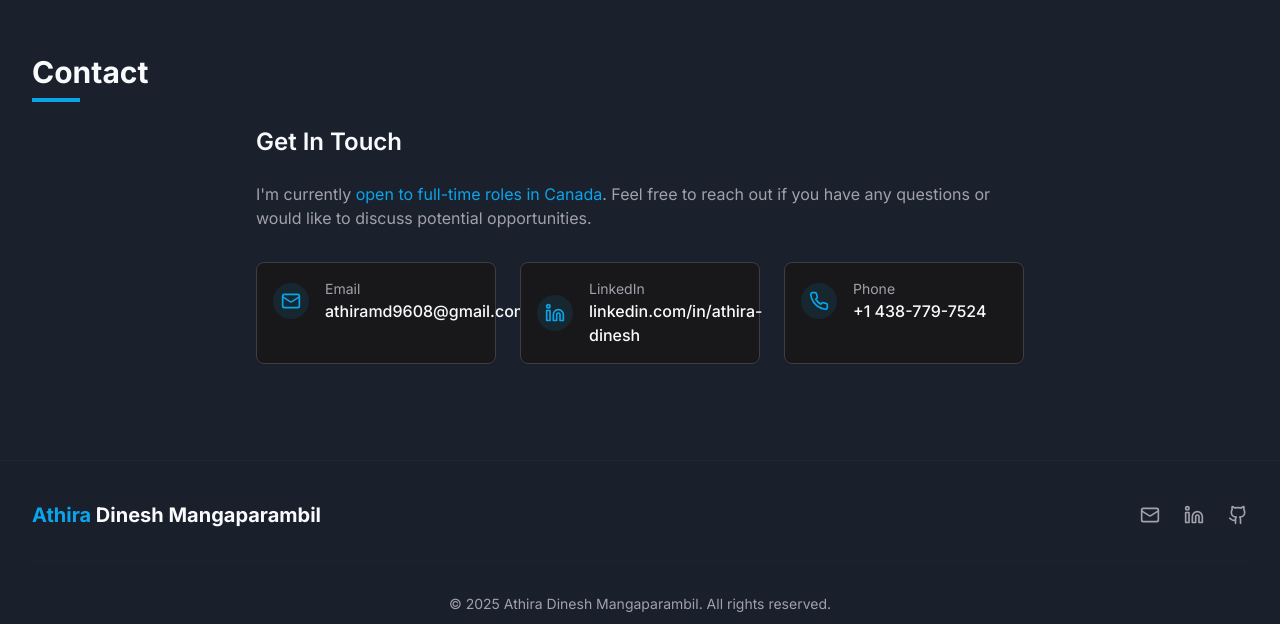
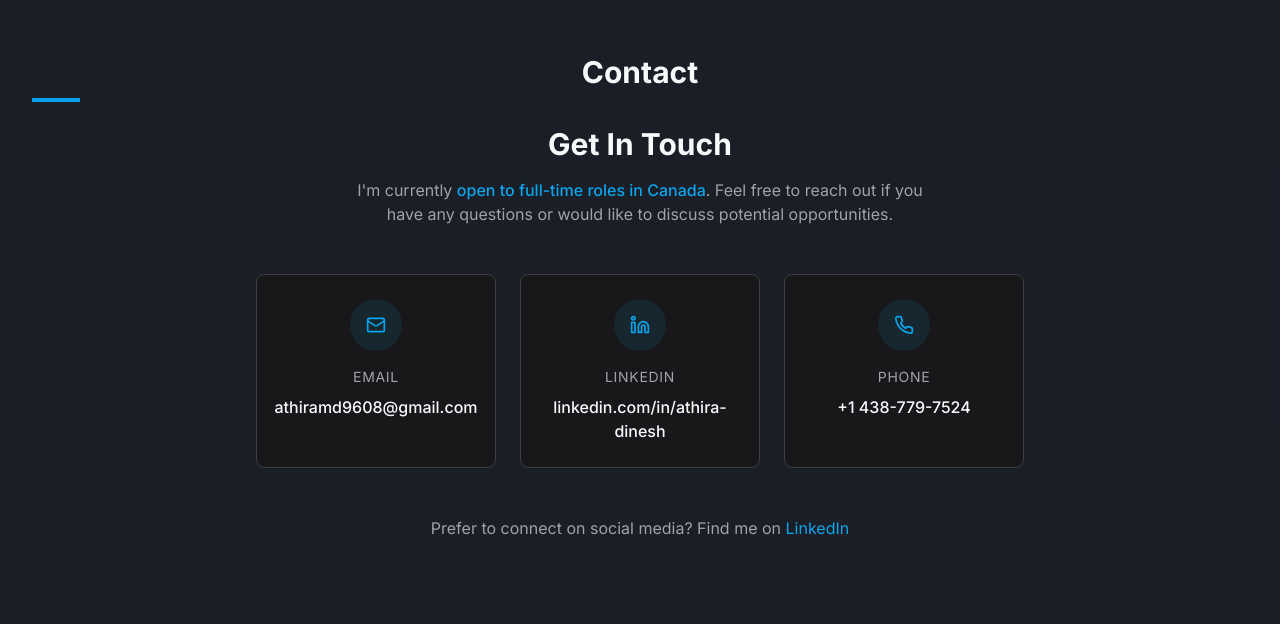
Before and after one commit to Athiramd8/athiradinesh-portfolio, a React (Vite) app: page / in a window 1280 px wide. Shown: the part 3896-4520 px from the top of the page. Built offline with nearby package versions, Linux system fonts and the light colour scheme.

Commit message:
Refactor: Improve contact section
Adjust the "Get In Touch" section for better presentation.

```diff
--- a/src/components/ContactSection.tsx
+++ b/src/components/ContactSection.tsx
@@ -26,36 +26,55 @@ const ContactSection: React.FC = () => {
   ];
 
   return (
-    <section id="contact" className="section-container">
+    <section id="contact" className="section-container bg-secondary/30">
       <div className="container">
-        <h2 className="section-heading">Contact</h2>
+        <h2 className="section-heading text-center">Contact</h2>
         <div className="max-w-3xl mx-auto">
-          <h3 className="text-2xl font-semibold mb-6">Get In Touch</h3>
-          <p className="text-muted-foreground mb-8">
-            I'm currently <span className="text-accent">open to full-time roles in Canada</span>. Feel free to reach out if you have any questions or would like to discuss potential opportunities.
+          <div className="text-center mb-8">
+            <h3 className="text-2xl md:text-3xl font-bold mb-4">Get In Touch</h3>
+            <p className="text-muted-foreground max-w-xl mx-auto">
+              I'm currently <span className="text-accent font-medium">open to full-time roles in Canada</span>. Feel free to reach out if you have any questions or would like to discuss potential opportunities.
             </p>
+          </div>
 
-          <div className="grid sm:grid-cols-2 md:grid-cols-3 gap-6">
+          <div className="grid sm:grid-cols-1 md:grid-cols-3 gap-6 mt-12">
             {contactInfo.map((item, index) => (
-              <Card key={index} className="bg-secondary border-muted hover:border-accent/50 transition-colors">
-                <CardContent className="p-4 flex items-center">
-                  <div className="p-2 bg-accent/10 rounded-full mr-4">
+              <Card
+                key={index}
+                className="bg-secondary border-muted hover:border-accent transition-colors transform hover:-translate-y-1 duration-300 overflow-hidden"
+              >
+                <CardContent className="p-6 flex flex-col items-center text-center">
+                  <div className="p-4 bg-accent/10 rounded-full mb-4">
                     {item.icon}
                   </div>
-                  <div>
-                    <h4 className="text-sm text-muted-foreground">
+                  <h4 className="text-sm uppercase tracking-wider text-muted-foreground mb-2">
                     {item.title}
                   </h4>
                   <a
                     href={item.link}
                     className="font-medium text-foreground hover:text-accent transition-colors"
+                    target={item.title === "Email" ? "_self" : "_blank"}
+                    rel="noopener noreferrer"
                   >
                     {item.value}
                   </a>
-                  </div>
                 </CardContent>
               </Card>
             ))}
+          </div>
+
+          <div className="mt-12 text-center">
+            <p className="text-muted-foreground">
+              Prefer to connect on social media? Find me on{" "}
+              <a
+                href="https://linkedin.com/in/athira-dinesh"
+                className="text-accent hover:underline"
+                target="_blank"
+                rel="noopener noreferrer"
+              >
+                LinkedIn
+              </a>
+            </p>
           </div>
         </div>
       </div>
```
Lines whose indentation alone changed are shown as unchanged.
